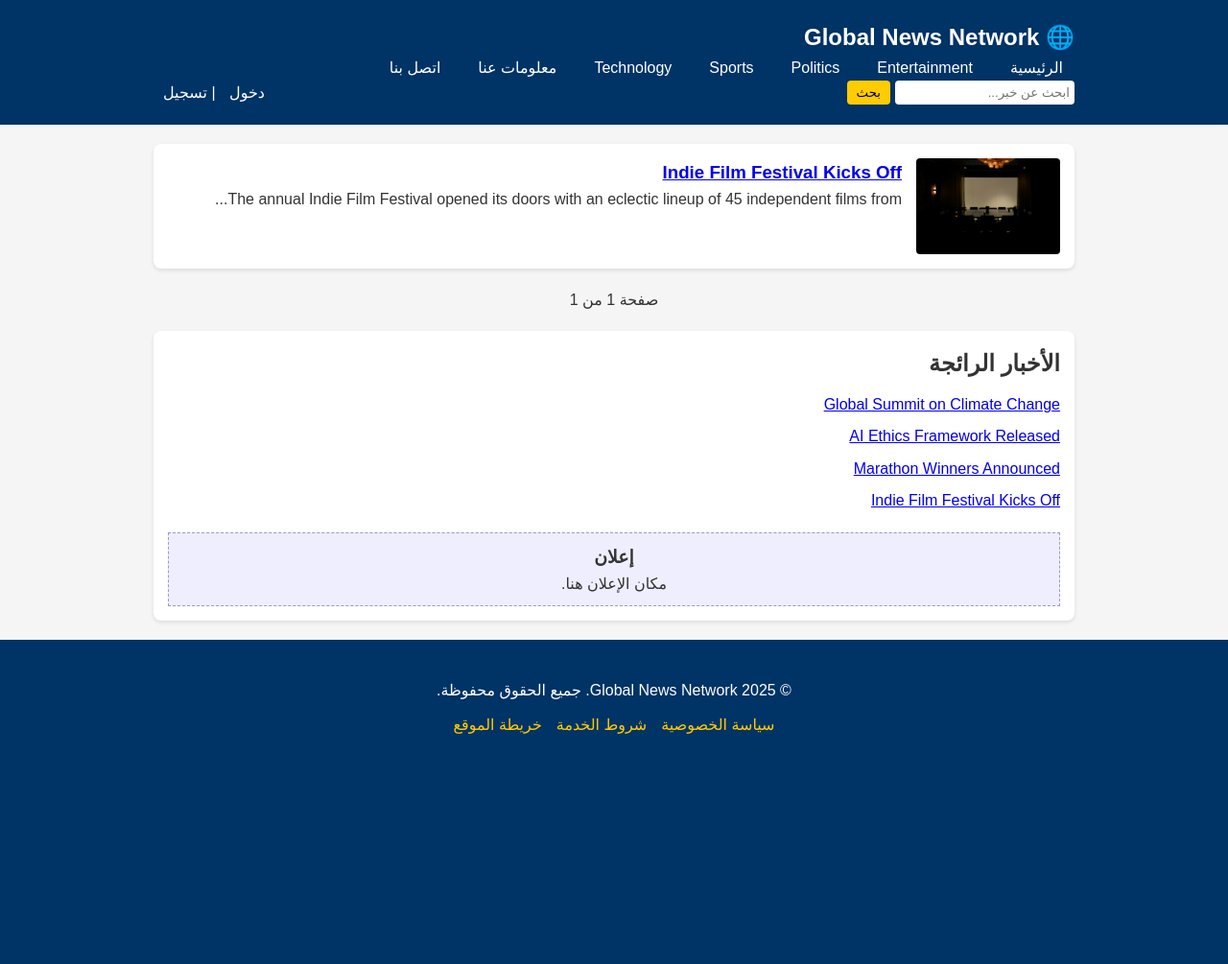
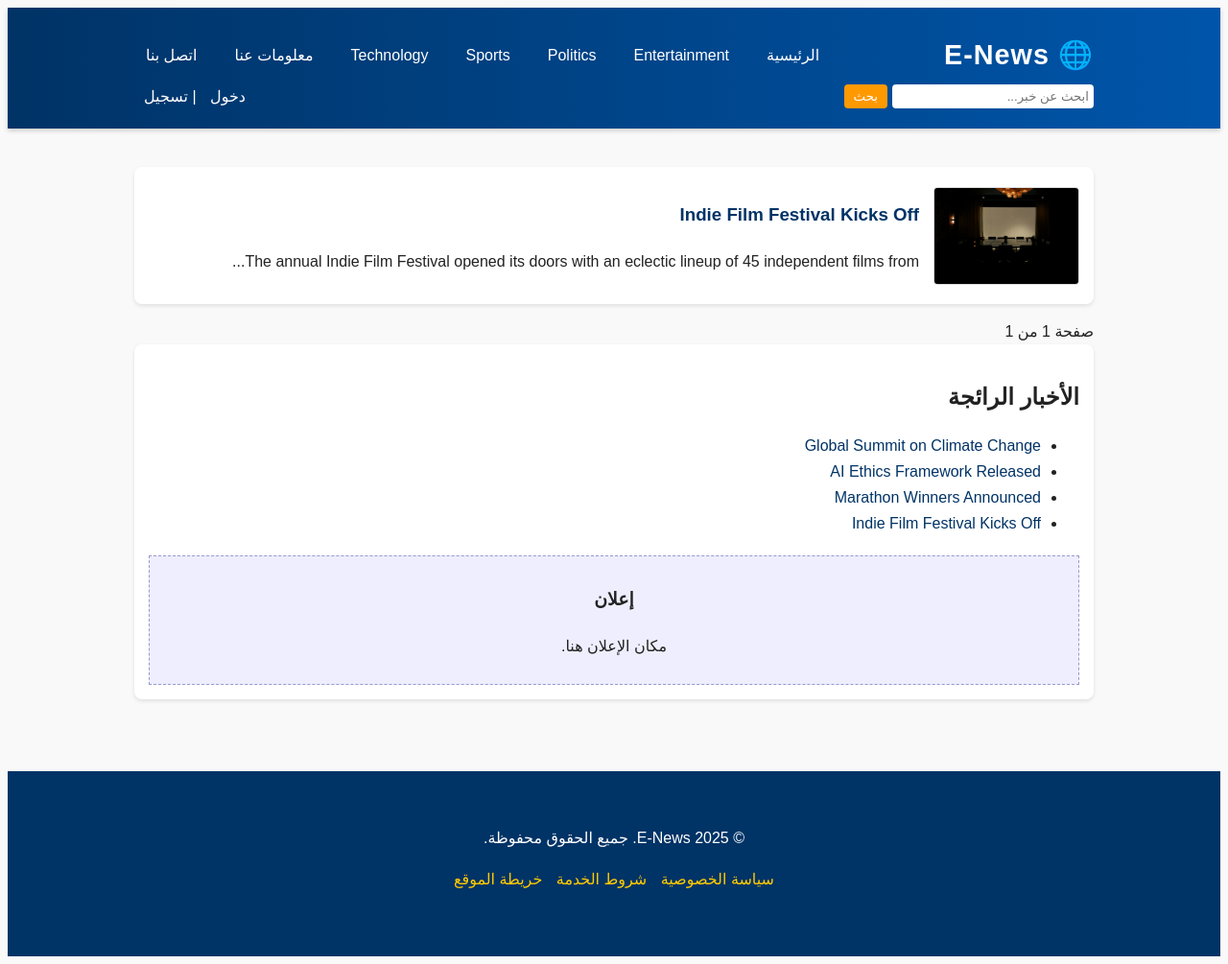
Before and after one commit to HusseinAbuMariam/e-news, a PHP site: page /category.php?id=4 in a window 1280 px wide. Shown: the whole page at 96% size. Before the commit the page ends 765 px from the top, so only its background shows below. Run offline with PHP 8.4, Linux system fonts and the light colour scheme; data comes from the database, SQL or seed files in the repository; both versions use the stored data as it was after the commit.

Commit message:
some of edited

```diff
--- a/about.html
+++ b/about.html
@@ -3,13 +3,13 @@
 <html lang="ar">
 <head>
   <meta charset="UTF-8" />
-  <title>معلومات عنا - Global News Network</title>
+  <title>معلومات عنا - E-News</title>
   <link rel="stylesheet" href="styles.css" />
 </head>
 <body>
   <header>
     <div class="container">
-      <div class="logo">Global News Network</div>
+      <div class="logo">E-News</div>
       <nav>
         <ul>
           <li><a href="index.php">الرئيسية</a></li>
@@ -28,7 +28,7 @@
 
   <footer>
     <div class="container">
-      <p>© 2025 Global News Network. جميع الحقوق محفوظة.</p>
+      <p>© 2025 E-News. جميع الحقوق محفوظة.</p>
     </div>
   </footer>
 </body>
--- a/article.php
+++ b/article.php
@@ -23,7 +23,7 @@ $art = $stmt->fetch();
 <body>
   <header>
     <div class="container">
-      <div class="logo">🌐 Global News Network</div>
+      <div class="logo">🌐 E-News</div>
       <nav><ul>
         <li><a href="index.php">الرئيسية</a></li>
         <?php foreach($categories as $c): ?>
@@ -49,7 +49,7 @@ $art = $stmt->fetch();
           | بتاريخ <?= date('Y-m-d',strtotime($art['published_date'])) ?>
           <?php if($art['username']): ?> بواسطة <?= htmlspecialchars($art['username']) ?><?php endif; ?>
         </p>
-        <?php if($art['image_url']): ?><img src="<?= $art['image-20150810-11062-1dh3ydx.avif'] ?>" alt="" class="article-img" /><?php endif; ?>
+        <?php if($art['image_url']): ?><img src="<?= $art['image_url'] ?>" alt="" class="article-img" /><?php endif; ?>
         <div class="article-content"><?= nl2br(htmlspecialchars($art['content'])) ?></div>
         <p><a href="category.php?id=<?= $art['category_id'] ?>">&laquo; العودة إلى <?= htmlspecialchars($art['category_name']) ?></a></p>
       </article>
@@ -73,7 +73,7 @@ $art = $stmt->fetch();
 
   <footer>
     <div class="container">
-      <p>© 2025 Global News Network. جميع الحقوق محفوظة.</p>
+      <p>© 2025 E-News. جميع الحقوق محفوظة.</p>
       <div class="quick-links">
         <a href="privacy.html">سياسة الخصوصية</a>
         <a href="terms.html">شروط الخدمة</a>
--- a/category.php
+++ b/category.php
@@ -1,15 +1,12 @@
 <?php
 require 'db.php';
-// Fetch all categories for nav
 $categories = $pdo->query("SELECT * FROM categories")->fetchAll();
-// Get category ID and name
 $catId = intval($_GET['id'] ?? 0);
 $catName = $pdo
     ->prepare("SELECT category_name FROM categories WHERE category_id = ?")
     ->execute([$catId])
     ? $pdo->prepare("SELECT category_name FROM categories WHERE category_id = ?")->fetchColumn()
     : 'Unknown';
-// Pagination setup
 $total = $pdo->prepare("SELECT COUNT(*) FROM articles WHERE category_id = ?");
 $total->execute([$catId]);
 $totalCount = $total->fetchColumn();
@@ -17,7 +14,6 @@ $limit = 5;
 $page = max(1, intval($_GET['page'] ?? 1));
 $offset = ($page - 1) * $limit;
 $totalPages = ceil($totalCount / $limit);
-// Fetch articles for this category
 $stmt = $pdo->prepare(
     "SELECT * FROM articles WHERE category_id = ? ORDER BY published_date DESC LIMIT ? OFFSET ?"
 );
@@ -32,13 +28,13 @@ $articles = $stmt->fetchAll();
 <head>
   <meta charset="UTF-8" />
   <meta name="viewport" content="width=device-width, initial-scale=1.0" />
-  <title><?= htmlspecialchars($catName) ?> - Global News Network</title>
+  <title><?= htmlspecialchars($catName) ?> - E-News</title>
   <link rel="stylesheet" href="styles.css" />
 </head>
 <body>
   <header>
     <div class="container">
-      <div class="logo">🌐 Global News Network</div>
+      <div class="logo">🌐 E-News</div>
       <nav><ul>
         <li><a href="index.php">الرئيسية</a></li>
         <?php foreach($categories as $c): ?>
@@ -103,7 +99,7 @@ $articles = $stmt->fetchAll();
 
   <footer>
     <div class="container">
-      <p>© 2025 Global News Network. جميع الحقوق محفوظة.</p>
+      <p>© 2025 E-News. جميع الحقوق محفوظة.</p>
       <div class="quick-links">
         <a href="privacy.html">سياسة الخصوصية</a>
         <a href="terms.html">شروط الخدمة</a>
--- a/contact.html
+++ b/contact.html
@@ -3,13 +3,13 @@
 <html lang="ar">
 <head>
   <meta charset="UTF-8" />
-  <title>اتصل بنا - Global News Network</title>
+  <title>اتصل بنا - E-News</title>
   <link rel="stylesheet" href="styles.css" />
 </head>
 <body>
   <header>
     <div class="container">
-      <div class="logo">🌐 Global News Network</div>
+      <div class="logo">🌐 E-News</div>
       <nav>
         <ul>
           <li><a href="index.php">الرئيسية</a></li>
@@ -35,7 +35,7 @@
 
   <footer>
     <div class="container">
-      <p>© 2025 Global News Network. جميع الحقوق محفوظة.</p>
+      <p>© 2025 E-News. جميع الحقوق محفوظة.</p>
     </div>
   </footer>
 </body>
--- a/login.php
+++ b/login.php
@@ -26,7 +26,7 @@ if ($_SERVER['REQUEST_METHOD'] === 'POST') {
 <html lang="ar">
 <head>
   <meta charset="UTF-8" />
-  <title>تسجيل الدخول - Global News Network</title>
+  <title>تسجيل الدخول - E-News</title>
   <link rel="stylesheet" href="styles.css" />
 </head>
 <body>
--- a/register.php
+++ b/register.php
@@ -32,7 +32,7 @@ if ($_SERVER['REQUEST_METHOD'] === 'POST') {
 <html lang="ar">
 <head>
   <meta charset="UTF-8" />
-  <title>تسجيل مستخدم جديد - Global News Network</title>
+  <title>تسجيل مستخدم جديد - E-News</title>
   <link rel="stylesheet" href="styles.css" />
 </head>
 <body>
--- a/search.php
+++ b/search.php
@@ -23,13 +23,13 @@ if ($q !== '') {
 <head>
   <meta charset="UTF-8" />
   <meta name="viewport" content="width=device-width, initial-scale=1.0" />
-  <title>نتائج البحث - Global News Network</title>
+  <title>نتائج البحث - E-News</title>
   <link rel="stylesheet" href="styles.css" />
 </head>
 <body>
   <header>
     <div class="container">
-      <div class="logo">🌐 Global News Network</div>
+      <div class="logo">🌐 E-News</div>
       <nav><ul>
         <li><a href="index.php">الرئيسية</a></li>
         <?php foreach($categories as $c): ?>
@@ -73,7 +73,7 @@ if ($q !== '') {
 
   <footer>
     <div class="container">
-      <p>© 2025 Global News Network. جميع الحقوق محفوظة.</p>
+      <p>© 2025 E-News. جميع الحقوق محفوظة.</p>
       <div class="quick-links">
         <a href="privacy.html">سياسة الخصوصية</a>
         <a href="terms.html">شروط الخدمة</a>
--- a/styles.css
+++ b/styles.css
@@ -1,17 +1,11 @@
-* {
-  margin: 0;
-  padding: 0;
-  box-sizing: border-box;
-}
 body {
   font-family: Arial, sans-serif;
   direction: rtl;
-  background: #f5f5f5;
-  color: #333;
-  line-height: 1.6;
+  background: #f9f9f9;
+  color: #222;
+  line-height: 1.7;
 }
 
-/* Container */
 .container {
   max-width: 1000px;
   margin: 0 auto;
@@ -20,8 +14,9 @@ body {
 
 /* Header */
 header {
-  background: #003366;
+  background: linear-gradient(90deg, #003366, #0055aa);
   color: #fff;
+  box-shadow: 0 2px 5px rgba(0,0,0,0.2);
 }
 header .container {
   display: flex;
@@ -30,8 +25,9 @@ header .container {
   flex-wrap: wrap;
 }
 .logo {
-  font-size: 1.5em;
+  font-size: 1.8em;
   font-weight: bold;
+  letter-spacing: 1px;
 }
 nav ul {
   list-style: none;
@@ -42,9 +38,10 @@ nav a {
   color: #fff;
   text-decoration: none;
   padding: 8px 12px;
+  transition: 0.3s;
 }
 nav a:hover {
-  background: #0055aa;
+  background: rgba(255, 255, 255, 0.2);
   border-radius: 4px;
 }
 .search-form {
@@ -55,13 +52,19 @@ nav a:hover {
   padding: 5px;
   border: none;
   border-radius: 4px;
+  width: 200px;
 }
 .search-form button {
   padding: 5px 10px;
   border: none;
-  background: #ffcc00;
+  background: #ff9900;
+  color: #fff;
   cursor: pointer;
   border-radius: 4px;
+  transition: 0.3s;
+}
+.search-form button:hover {
+  background: #e68a00;
 }
 .auth-buttons a {
   color: #fff;
@@ -72,91 +75,65 @@ nav a:hover {
   text-decoration: underline;
 }
 
-/* Main Content Sections */
-.breaking-news,
-.featured-articles,
-.latest-news,
-.category-section {
-  margin: 20px 0;
-}
-.breaking-news .breaking-article {
+/* Articles */
+.breaking-article,
+.article-card,
+aside {
   background: #fff;
-  padding: 15px;
   border-radius: 8px;
   box-shadow: 0 2px 4px rgba(0,0,0,0.1);
+  margin-bottom: 15px;
+  padding: 15px;
+  transition: 0.3s;
+}
+.breaking-article:hover,
+.article-card:hover {
+  transform: translateY(-3px);
+  box-shadow: 0 4px 8px rgba(0,0,0,0.15);
 }
 .breaking-img {
   width: 100%;
   height: auto;
   border-radius: 4px;
 }
-.featured-articles .featured-grid {
-  display: grid;
-  grid-template-columns: repeat(auto-fit, minmax(250px, 1fr));
-  gap: 20px;
-}
-.featured-articles .article-card {
-  background: #fff;
-  border-radius: 8px;
-  overflow: hidden;
-  box-shadow: 0 2px 4px rgba(0,0,0,0.1);
-  transition: transform 0.3s ease, box-shadow 0.3s ease;
-}
-.featured-articles .article-card:hover {
-  transform: translateY(-5px);
-  box-shadow: 0 4px 8px rgba(0,0,0,0.15);
-}
+
 .article-card {
   display: flex;
   gap: 15px;
-  background: #fff;
-  padding: 15px;
-  border-radius: 8px;
-  box-shadow: 0 2px 4px rgba(0,0,0,0.1);
-  margin-bottom: 15px;
+  align-items: center;
 }
 .article-card img {
   width: 150px;
   height: 100px;
   object-fit: cover;
   border-radius: 4px;
+  border: 1px solid #ddd;
+  transition: 0.3s;
+}
+.article-card img:hover {
+  transform: scale(1.05);
+}
+.article-card h3 a {
+  color: #003366;
+  text-decoration: none;
+  transition: 0.3s;
 }
 .article-card h3 a:hover {
   color: #0055aa;
 }
-.pagination {
-  display: flex;
-  justify-content: center;
-  gap: 10px;
-  margin: 20px 0;
-}
-.pagination a {
-  padding: 5px 10px;
-  background: #ddd;
-  text-decoration: none;
-  border-radius: 4px;
-}
-.pagination a:hover {
-  background: #ccc;
-}
 
 /* Aside */
-aside {
-  background: #fff;
-  padding: 15px;
-  border-radius: 8px;
-  box-shadow: 0 2px 4px rgba(0,0,0,0.1);
-  margin-top: 20px;
-}
 aside h2 {
   margin-bottom: 10px;
 }
-aside ul {
-  list-style: none;
-  padding: 0;
+aside li a {
+  color: #003366;
+  text-decoration: none;
+  transition: 0.3s;
 }
-aside li {
-  margin-bottom: 8px;
+aside li a:hover {
+  color: #0055aa;
+  text-decoration: underline;
 }
 .ad-box {
   margin-top: 20px;
@@ -171,21 +148,20 @@ footer {
   background: #003366;
   color: #fff;
   padding: 20px 0;
+  margin-top: 40px;
 }
 footer .container {
   text-align: center;
 }
-footer .quick-links,
-footer .social-icons {
-  display: flex;
-  justify-content: center;
-  gap: 15px;
-  margin: 10px 0;
-}
-footer a {
+footer .quick-links a,
+footer .social-icons a {
   color: #ffcc00;
   text-decoration: none;
+  margin: 0 5px;
+  transition: 0.3s;
 }
-footer a:hover {
+footer .quick-links a:hover,
+footer .social-icons a:hover {
+  color: #fff;
   text-decoration: underline;
 }
```
Also changed, not shown: index.php (+3 -5 lines), news_db.sql (+3 -11 lines), images/Film.jpg (added), images/Marathon.jpg (added), images/climate.jpg (renamed from image-20150810-11062-1dh3ydx.avif), images/ethics.png (added).
